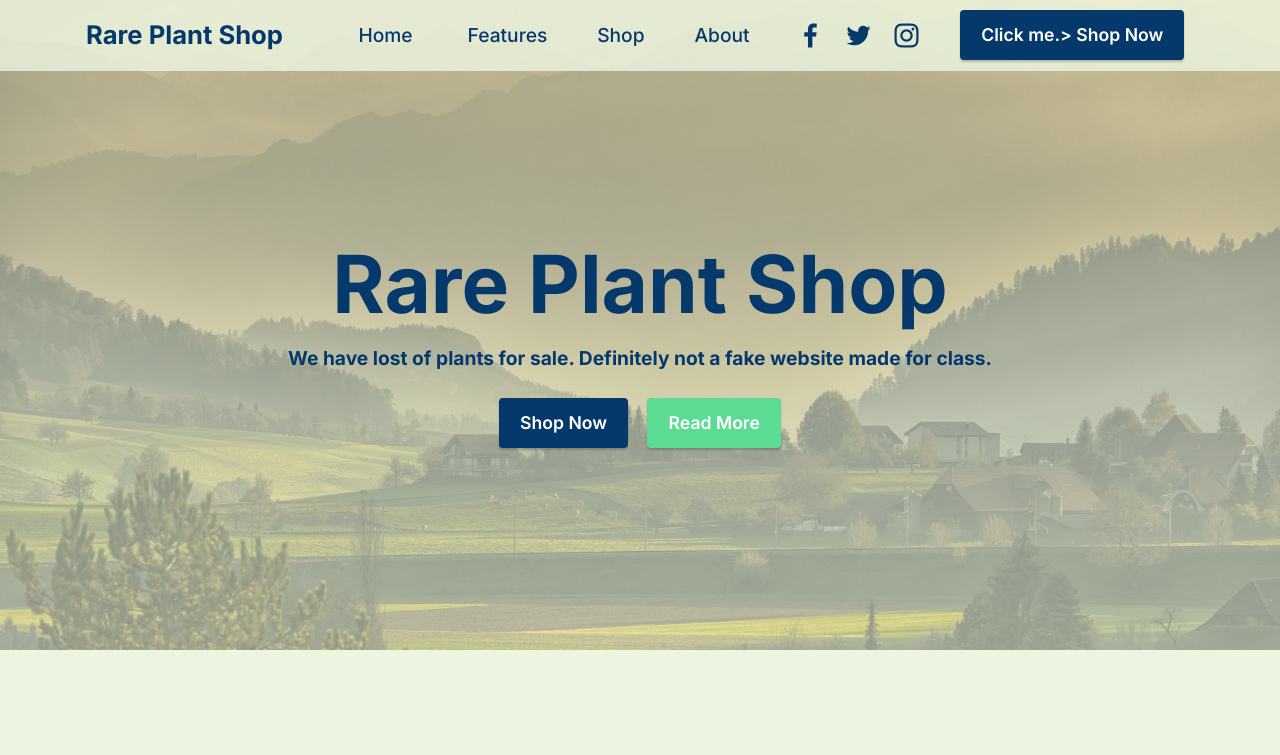
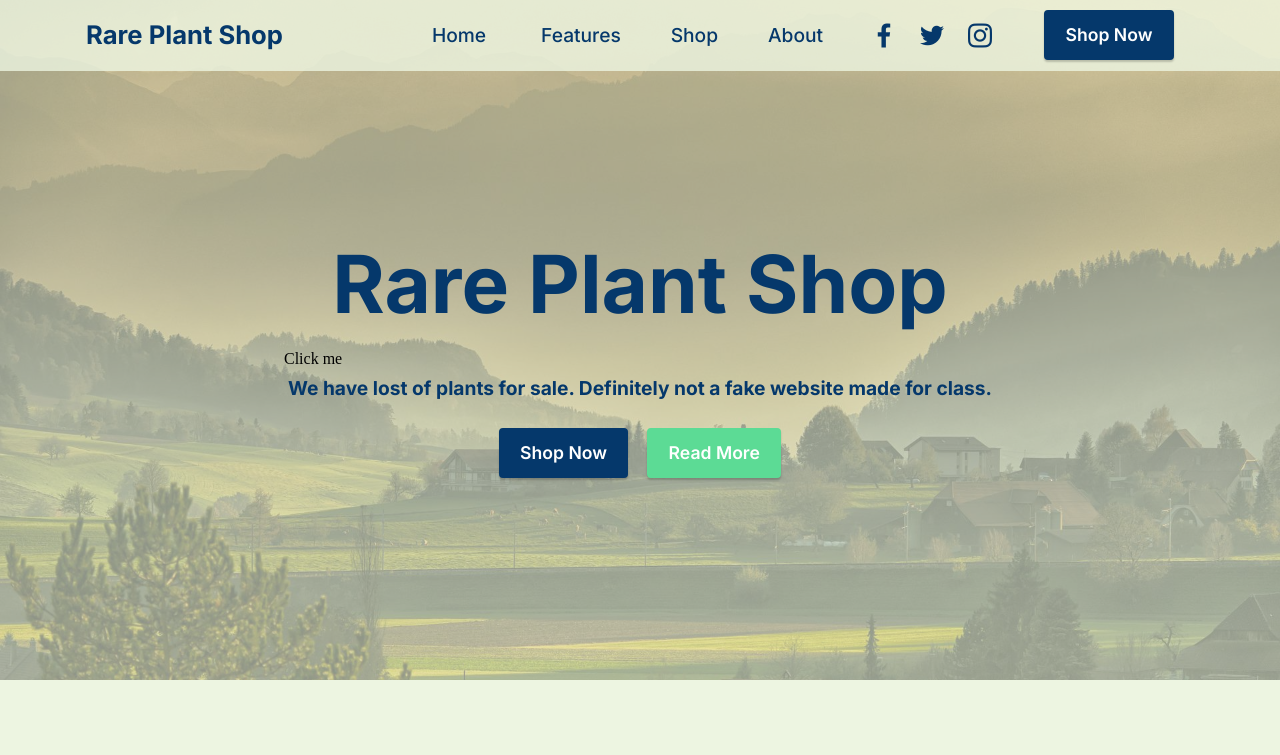
Before and after one commit to Pilgrim08510/Pilgrim08510.github.io, a plain HTML site: page index.html in a window 1280 px wide. Shown: the top 755 px of the page. Drawn offline with Linux system fonts and the light colour scheme; files whose address does not match are found by name.

Commit message:
Update index.html

```diff
--- a/index.html
+++ b/index.html
@@ -65,7 +65,7 @@
                     </a>
 
                 </div>
-                <div class="navbar-buttons mbr-section-btn"><a class="btn btn-primary display-4" <button onclick "alert('Hello')">Click me.</button>>
+                <div class="navbar-buttons mbr-section-btn"><a class="btn btn-primary display-4">
                         Shop Now</a></div>
             </div>
         </div>
@@ -81,7 +81,7 @@
     <div class="container">
         <div class="row justify-content-center">
             <div class="col-12 col-lg-8">
-                <h1 class="mbr-section-title mbr-fonts-style mb-3 display-1"><strong>Rare Plant Shop</strong></h1>
+                <h1 class="mbr-section-title mbr-fonts-style mb-3 display-1"><strong>Rare Plant Shop</strong></h1> <button onclick "alert('Hello')">Click me</button>
 
                 <p class="mbr-text mbr-fonts-style display-7"><strong>
                     We have lost of plants for sale. </strong><span style="font-size: 19.2px;"><strong>Definitely</strong></span><strong>&nbsp;not a fake website made for class.</strong></p>
```
